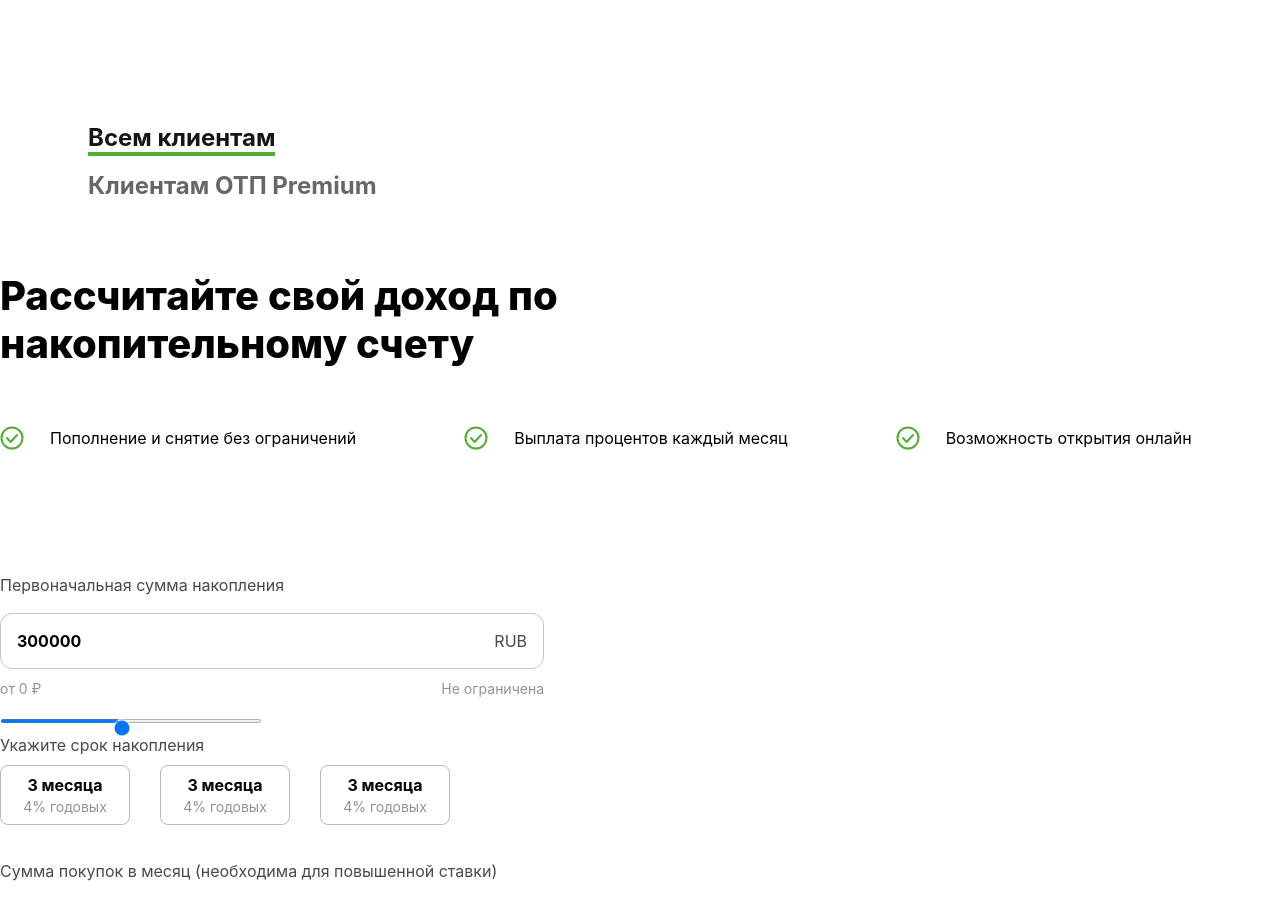
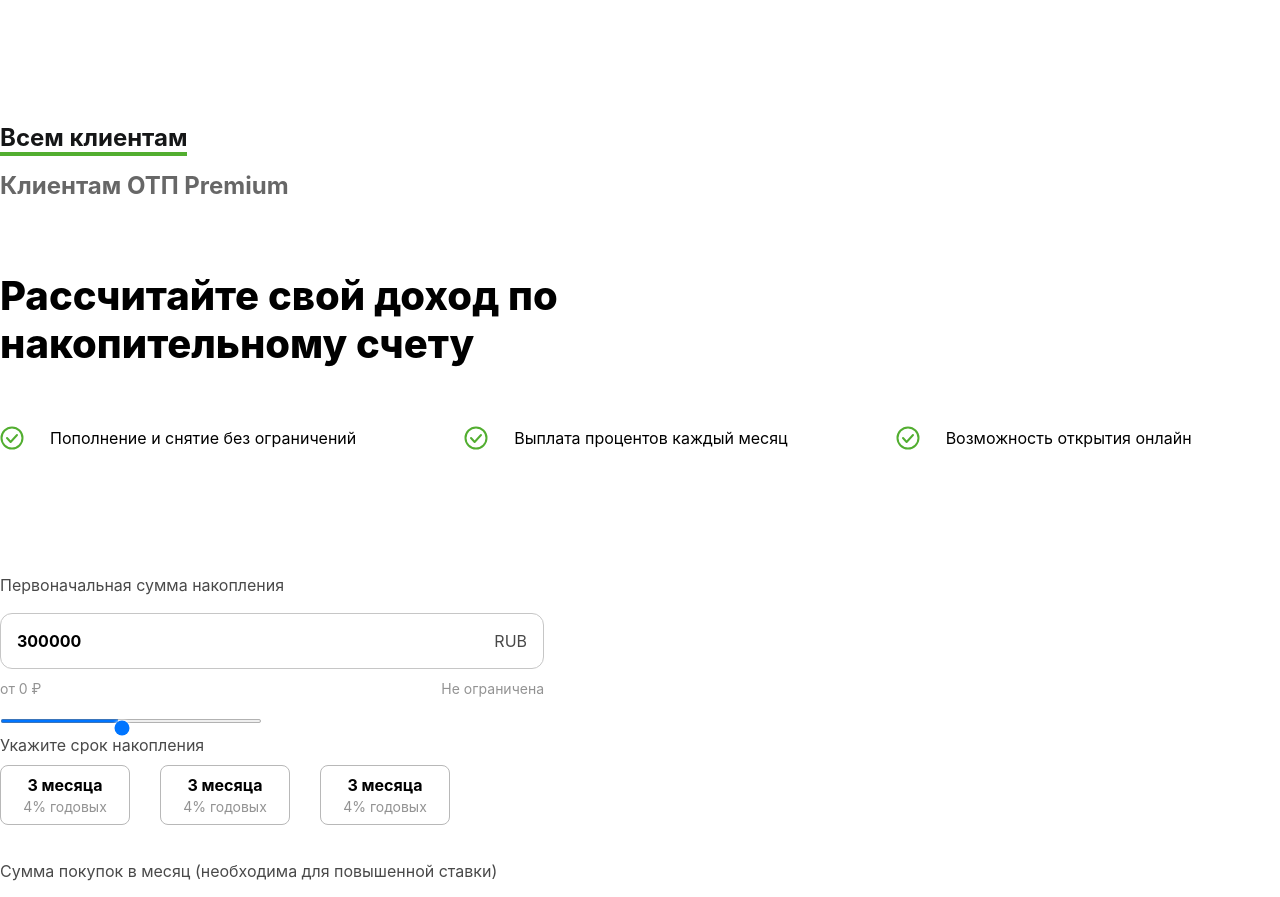
Before and after one commit to artemkuzmin66/otp-task, a React (Create React App) app: page / in a window 1280 px wide. Shown: the part 1660-2557 px from the top of the page. Built offline with nearby package versions, Linux system fonts and the light colour scheme.

Commit message:
opt-bank

```diff
--- a/src/components/countProfit/Profit.module.scss
+++ b/src/components/countProfit/Profit.module.scss
@@ -12,7 +12,7 @@
    }
 
    &:last-child {
-      margin-left: 48px;
+      margin-left: -40px;
 
       @media (min-width: 767px) {
          display: inline;
```
